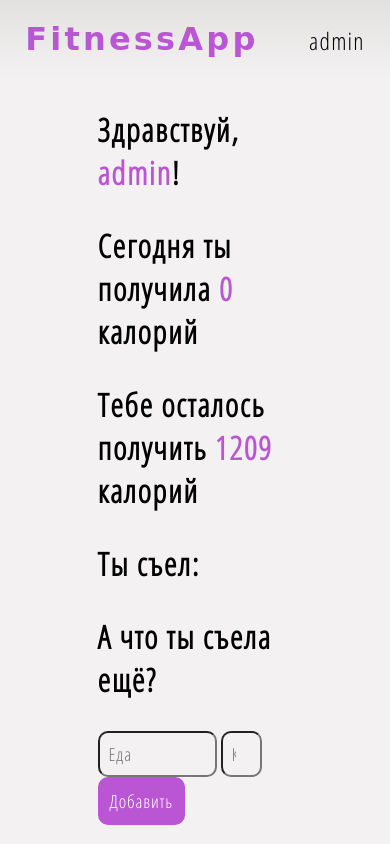
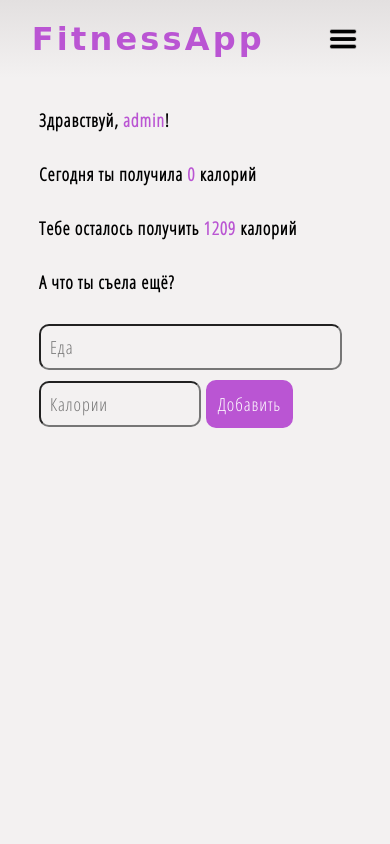
Before and after one commit to andreydem0505/FitnessApp, a Django app: page / in a window 390 px wide. Run offline with Django 3.2, Linux system fonts and the light colour scheme; a user stored in the database is signed in; data comes from the database, SQL or seed files in the repository; both versions use the stored data as it was after the commit; some libraries are stand-ins or nearby versions; some web fonts are replaced.

Commit message:
For mobile

```diff
--- a/main/templates/main/base.html
+++ b/main/templates/main/base.html
@@ -3,8 +3,10 @@
 <html lang="ru">
 <head>
     <meta charset="UTF-8">
+    <meta name="viewport" content="width=device-width, initial-scale=1">
     <title>FitnessApp</title>
     <link rel="stylesheet" href="{% static 'css/main.css' %}">
+    <link rel="stylesheet" href="{% static 'css/mobile.css' %}">
     <link rel="preconnect" href="https://fonts.googleapis.com">
     <link rel="preconnect" href="https://fonts.gstatic.com" crossorigin>
     <link href="https://fonts.googleapis.com/css2?family=Ephesis&family=Open+Sans+Condensed:wght@300&display=swap" rel="stylesheet">
--- a/main/templates/main/header.html
+++ b/main/templates/main/header.html
@@ -1,10 +1,12 @@
 {% extends 'main/base.html' %}
 {% block content %}
+    {% load static %}
     <header>
         <a id="logo" href="/">FitnessApp</a>
         <div class="dropdown">
             <a id="username" href="/profile">{% block username %}{% endblock %}</a>
-            <div class="dropdown-content">
+            <img id="hamburger" src="{% static 'images/hamburger.png' %}" alt="menu" width="30" height="30">
+            <div id="menu" class="dropdown-content">
                 <a href="/profile">Профиль</a>
                 <a href="/history">История</a>
                 <a href="/logout" id="logout">Выйти</a>
@@ -15,4 +17,5 @@
         {% block main %}
         {% endblock %}
     </div>
+    <script src="{% static 'js/hamburger.js' %}"></script>
 {% endblock %}
--- a/main/templates/main/index.html
+++ b/main/templates/main/index.html
@@ -20,8 +20,8 @@
     {% else %}
         <h1>Ты идеально выполнил{% if user.userinfo.gender == 'Ж' %}а{% endif %} норму!</h1>
     {% endif %}
-    {% if user.ingestion_set.all|length > 0 %}
-        <h1>Ты съел:</h1>
+    {% if ingestions|length > 0 %}
+        <h1>Ты съел{% if user.userinfo.gender == 'Ж' %}а{% endif %}:</h1>
         <ul>
             {% for ingestion in ingestions %}
                 <li>{{ ingestion.food }} ({{ ingestion.calories }} калорий)</li>
@@ -29,7 +29,7 @@
         </ul>
     {% endif %}
     <h1>А что ты съел{% if user.userinfo.gender == 'Ж' %}а{% endif %} ещё?</h1>
-    <form method="post">{% csrf_token %}
+    <form method="post" class="inline">{% csrf_token %}
         <label><input class="input-food" type="text" name="food" placeholder="Еда" required></label>
         <label><input class="input-calories" step="1" type="number" name="calories" placeholder="Калории" required></label>
         <button class="btn btn-food" type="submit">Добавить</button>
--- a/static/css/main.css
+++ b/static/css/main.css
@@ -86,7 +86,7 @@ a {
 }
 
 header {
-    align-items: baseline;
+    align-items: center;
     background: linear-gradient(#e3e0e0, #f3f1f1);
     display: flex;
     justify-content: space-around;
@@ -132,6 +132,7 @@ h1 {
     font-size: 18px;
     padding: .5em;
     width: 10%;
+    min-width: 80px;
 }
 
 .btn-food {
@@ -177,8 +178,6 @@ ul {
 
 .dropdown:hover .dropdown-content {display: block;}
 
-.dropdown:hover .dropbtn {background-color: #3e8e41;}
-
 #logout {
     color: red;
 }
@@ -201,3 +200,10 @@ ul {
     width: 300px;
     margin-bottom: 50px;
 }
+
+#hamburger {
+    display: none;
+    background-color: transparent;
+    position: relative;
+    z-index: 2;
+}
--- /dev/null
+++ b/static/css/mobile.css
@@ -0,0 +1,60 @@
+@media all and (max-width: 1000px) {
+    * {
+        font-size: 18px;
+    }
+
+    #container {
+        margin: 0 10%;
+    }
+
+    .input-food {
+        width: 90%;
+    }
+
+    .input-calories {
+        width: 45%;
+    }
+
+    .inline input {
+        margin-bottom: 10px;
+    }
+
+    #username {
+        display: none;
+    }
+
+    .dropdown-content {
+        top: -50%;
+        right: -100%;
+        min-width: 170px;
+        animation-duration: .3s;
+    }
+
+    .dropdown-content a {
+        padding: 20px 16px;
+    }
+
+    #hamburger {
+        display: block;
+    }
+
+    @keyframes appear {
+        from {
+            opacity: 0;
+        }
+
+        to {
+            opacity: 1;
+        }
+    }
+
+    @keyframes disappear {
+        from {
+            opacity: 1;
+        }
+
+        to {
+            opacity: 0;
+        }
+    }
+}
--- /dev/null
+++ b/static/js/hamburger.js
@@ -0,0 +1,14 @@
+let hamburger = document.getElementById("hamburger");
+let menu = document.getElementById("menu");
+let open = false;
+hamburger.onclick = () => {
+    open = !open;
+    if (!open) {
+        menu.style.animationName = "disappear";
+        menu.onanimationend = () => menu.style.display = "none";
+    } else {
+        menu.style.display = "block";
+        menu.style.animationName = "appear";
+        menu.onanimationend = null;
+    }
+};
```
Also changed, not shown: db.sqlite3, static/images/hamburger.png (added).
